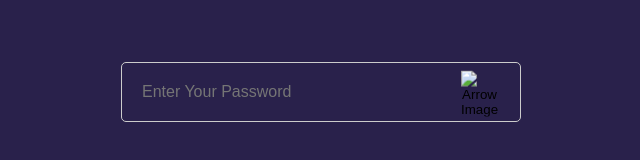
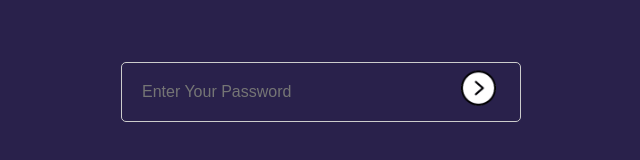
Before and after one commit to SahasRajput-Tech/Password-Strenght-Checker, a plain HTML site: page index.html in a window 1280 px wide. Shown: the part 308-468 px from the top of the page, without its empty margins (319-959 px from the left). Drawn offline with Linux system fonts and the light colour scheme.

Commit message:
Update index.html

```diff
--- a/index.html
+++ b/index.html
@@ -12,7 +12,7 @@
     <div class="container">
         <div class="input-box">
             <input type="password" id="password" placeholder="Enter Your Password">
-            <button type="submit"><img src="images/password-arrow.png" alt="Arrow Image"></button>
+            <button type="submit"><img src="password-arrow.png" alt="Arrow Image"></button>
             <p id="message"><span id="strength">Weak</p>
         </div>
 
```
